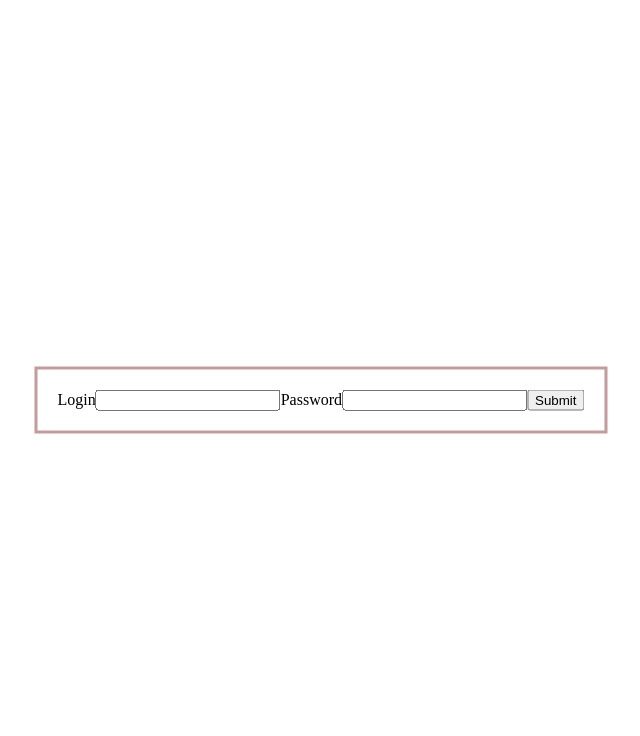
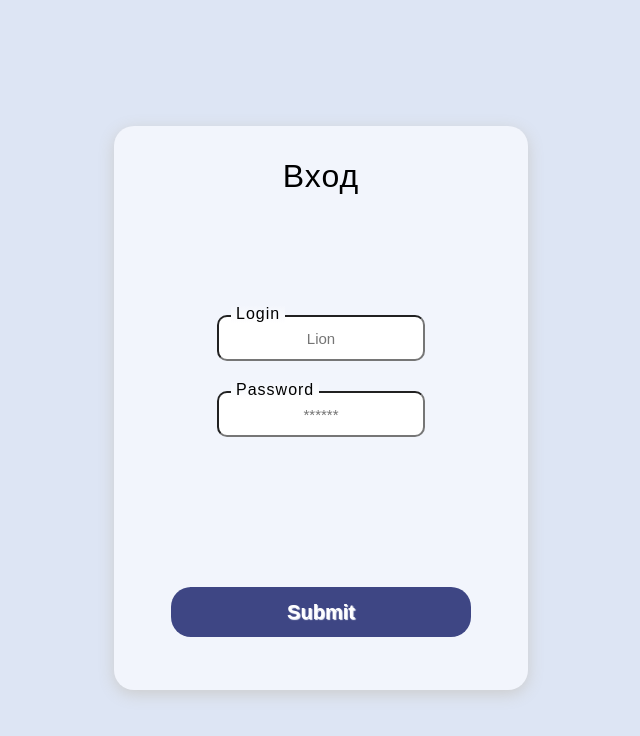
Before and after one commit to TheKr1d/chat, a React (Create React App) app: page /login in a window 1280 px wide. Shown: the top 736 px of the page, without its empty margins (319-959 px from the left). Built offline with nearby package versions, Linux system fonts and the light colour scheme.

Commit message:
css for form

```diff
--- a/package.json
+++ b/package.json
@@ -14,7 +14,8 @@
     "react-dom": "^18.2.0",
     "react-router-dom": "^6.15.0",
     "react-scripts": "5.0.1",
-    "web-vitals": "^2.1.4"
+    "web-vitals": "^2.1.4",
+    "yup": "^1.2.0"
   },
   "scripts": {
     "start": "react-scripts start",
--- a/src/css/login.css
+++ b/src/css/login.css
@@ -1,17 +1,73 @@
+body {
+    background-color: #dde5f4;
+}
+
 .container {
-    width: 100%;
-    max-width: 1200px;
-    margin: 0 auto;
+    display: flex;
+    justify-content: center;
+    align-items: center;
+    height: 100vh;
 }
 
 .form {
-    margin: 0;
-    padding: 20px;
+    width: 350px;
+    height: 500px;
+    padding: 32px;
+    border-radius: 20px;
+    box-shadow: 0 4px 16px #ccc;
+    font-family: sans-serif;
+    letter-spacing: 1px;
+    background-color: #f2f5fc;
+}
+
+.form_title {
     text-align: center;
+    margin: 0 0 32px 0;
+    font-weight: normal;
+}
+
+.form_input {
+    margin: 10px;
+    position: relative;
+    text-align: center;
+}
+
+.input_item {
+    width: 200px;
+    height: 40px;
+    border-radius: 10px;
+    margin-top: 20px;
+    font: 15px Arial, Helvetica, sans-serif;
+    color: #000000;
+    text-align: center;
+}
+
+.input_lebel {
     position: absolute;
-    top: 50%;
-    left: 50%;
-    margin-right: -50%;
-    transform: translate(-50%, -50%);
-    border: 3px solid #c59a9a;
+    top: 10px;
+    left: 75px;
+    background: linear-gradient(#f2f5fc, #fff);
+    padding: 0 5px;
 }
+
+.m_top_100 {
+    margin-top: 100px;
+}
+
+.submit {
+    width: 300px;
+    height: 50px;
+    border-radius: 20px;
+    background-color: #3e4684;
+    border: #3e4684;
+    color: #fff;
+    font-weight: 700;
+    font-size: 20px;
+    font-family: Arial, Helvetica, sans-serif;
+    text-shadow: 1px 1px 1px #f2f5fc;
+}
+
+.submit_item {
+    text-align: center;
+    margin-top: 150px;
+}
--- a/src/routes/login.jsx
+++ b/src/routes/login.jsx
@@ -1,40 +1,62 @@
 import "../css/login.css";
 import { useFormik } from 'formik';
+import * as yup from 'yup';
 
 export default function Login() {
     const initialValues = {
         login: '',
         password: ''
     };
+    const shema = yup.object().shape({
+        login: yup.string().max(15, 'Must be 15 characters or less'),
+        password: yup.string().required('No password provided.')
+            .min(4, 'Password is too short - should be 8 chars minimum.')
+    })
     const formik = useFormik({
         initialValues,
+        // validationSchema: Yup.object({
+        //     login: Yup.string().max(2, 'Must be 15 characters or less'),
+        //     password: Yup.string().required('No password provided.')
+        //         .min(8, 'Password is too short - should be 8 chars minimum.')
+        //         .matches(/[a-zA-Z]/, 'Password can only contain Latin letters.')
+        // }),
         onSubmit: values => {
-            alert(JSON.stringify(values, null, 2));
-        },
+            shema.isValid(values).then((valid) => console.log(valid));
+            //alert(JSON.stringify(values, null, 2));
+        }
     });
 
-
-    //alert(JSON.stringify(values, null, 2));
     return (
         <div className="container">
             <form onSubmit={formik.handleSubmit} className="form">
-                <label htmlFor="login">Login</label>
+                <h1 className="form_title">Вход</h1>
+                <div className="form_input m_top_100">
+                    <label htmlFor="login" className="input_lebel">Login</label>
                     <input
                         id="login"
                         name="login"
                         type="text"
                         onChange={formik.handleChange}
                         value={formik.values.login}
+                        className="input_item"
+                        placeholder="Lion"
                     />
-                <label htmlFor="login">Password</label>
+                </div>
+                <div className="form_input">
+                    <label htmlFor="login" className="input_lebel">Password</label>
                     <input
                         id="password"
                         name="password"
                         type="password"
                         onChange={formik.handleChange}
                         value={formik.values.password}
+                        className="input_item"
+                        placeholder="******"
                     />
-                <button type="submit">Submit</button>
+                </div>
+                <div className="submit_item">
+                    <button type="submit" className="submit">Submit</button>
+                </div>
 
             </form>
         </div>
```
Also changed, not shown: 1 other file (tests, documents, lock files or other folders). Lines whose indentation alone changed are shown as unchanged.
